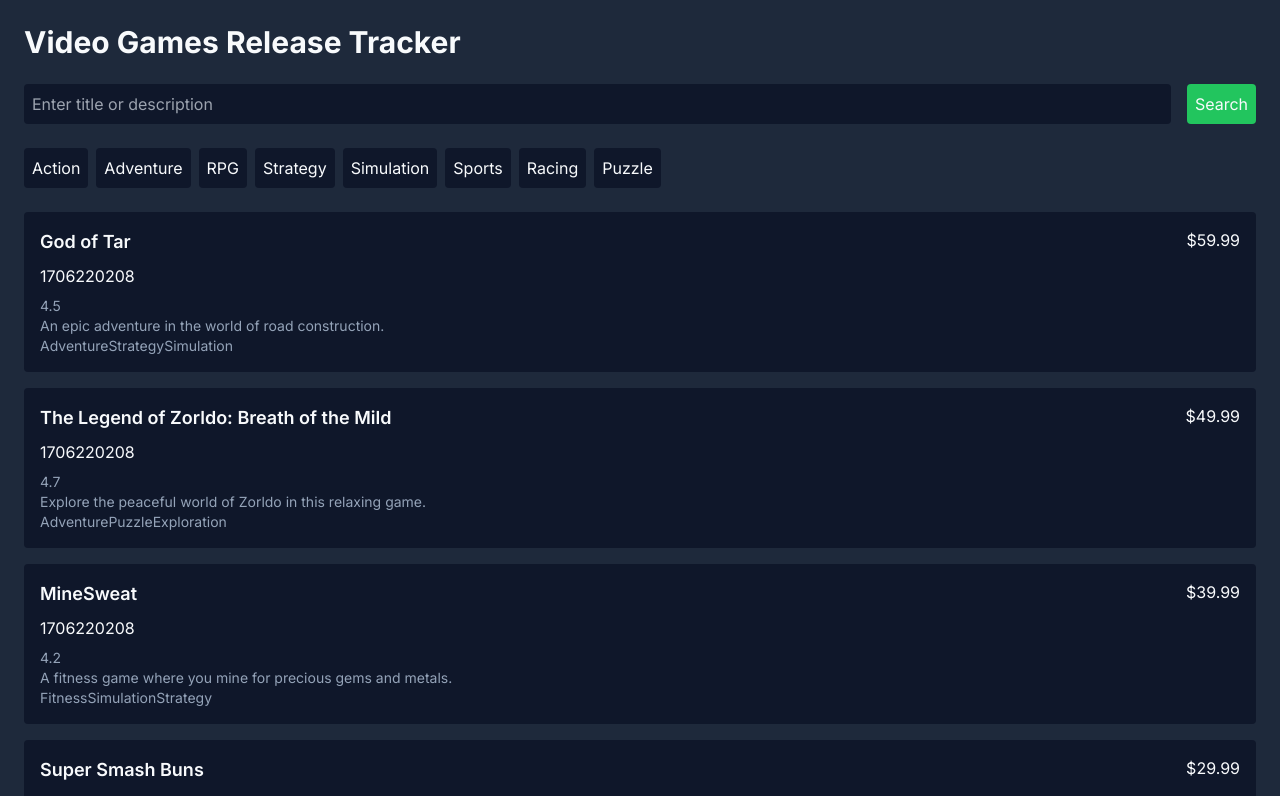
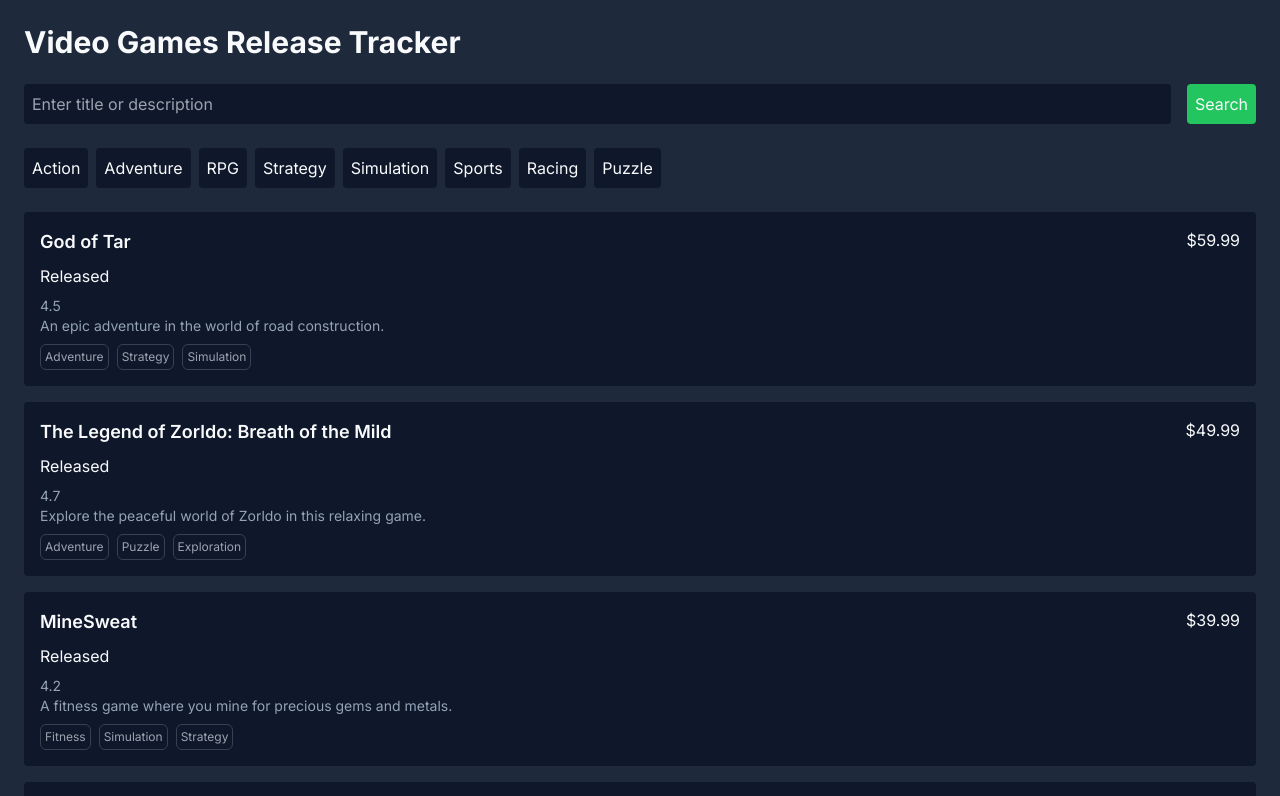
Before and after one commit to picozzimichele/test-mightybear, a Next.js app: page / in a window 1280 px wide. Shown: the top 796 px of the page. Built offline with nearby package versions, Linux system fonts and the light colour scheme.

Commit message:
starts the pills

```diff
--- a/src/components/GameCard.tsx
+++ b/src/components/GameCard.tsx
@@ -1,6 +1,7 @@
 "use client";
 import React from "react";
 import { GameContext } from "@/context/GameContext";
+import useCountDown from "@/hooks/useCountDown";
 
 export default function GameCard({
     id,
@@ -20,18 +21,48 @@ export default function GameCard({
     tags: string[];
 }) {
     const { games, setGames } = React.useContext(GameContext);
-    console.log(games);
+    const { secondsLeft, startTimer } = useCountDown();
+    const todayInSeconds = Math.floor(new Date().getTime() / 1000);
+    const releaseDateInSeconds = new Date(releaseDate).getTime();
+
+    function secondsRemainingToReleaseDate({
+        releaseDate,
+        todayInSeconds,
+    }: {
+        releaseDate: number;
+        todayInSeconds: number;
+    }) {
+        return releaseDate - todayInSeconds;
+    }
+
     return (
         <div key={id} className="p-4 bg-slate-900 rounded space-y-2">
             <div className="flex">
                 <h2 className="text-lg font-semibold grow">{title}</h2>
                 <div>${price}</div>
             </div>
-            <p>{releaseDate}</p>
+            <p></p>
+            <p>
+                {secondsRemainingToReleaseDate({
+                    releaseDate: releaseDateInSeconds,
+                    todayInSeconds,
+                }) > 0
+                    ? `Release in ${secondsLeft} seconds`
+                    : "Released"}
+            </p>
             <div className="text-sm text-slate-400">
                 <p>{rating}</p>
                 <p>{description}</p>
-                <p>{tags}</p>
+            </div>
+            <div className="flex flex-wrap gap-2">
+                {tags.map((tag) => (
+                    <p
+                        key={tag}
+                        className="text-xs border rounded-md p-1 border-gray-700 text-gray-400"
+                    >
+                        {tag}
+                    </p>
+                ))}
             </div>
         </div>
     );
--- /dev/null
+++ b/src/hooks/useCountDown.ts
@@ -0,0 +1,23 @@
+import { useEffect, useState } from "react";
+
+export default function useCountDown() {
+    const [secondsLeft, setSecondsLeft] = useState(0);
+
+    useEffect(() => {
+        if (secondsLeft <= 0) return;
+
+        // Reduce the counter by 1 every second
+        const timeout = setTimeout(() => {
+            setSecondsLeft(secondsLeft - 1);
+        }, 1000);
+
+        // avoids infinite loop
+        return () => clearTimeout(timeout);
+    }, [secondsLeft]);
+
+    function startTimer(seconds: number) {
+        setSecondsLeft(seconds);
+    }
+
+    return { secondsLeft, startTimer };
+}
```
